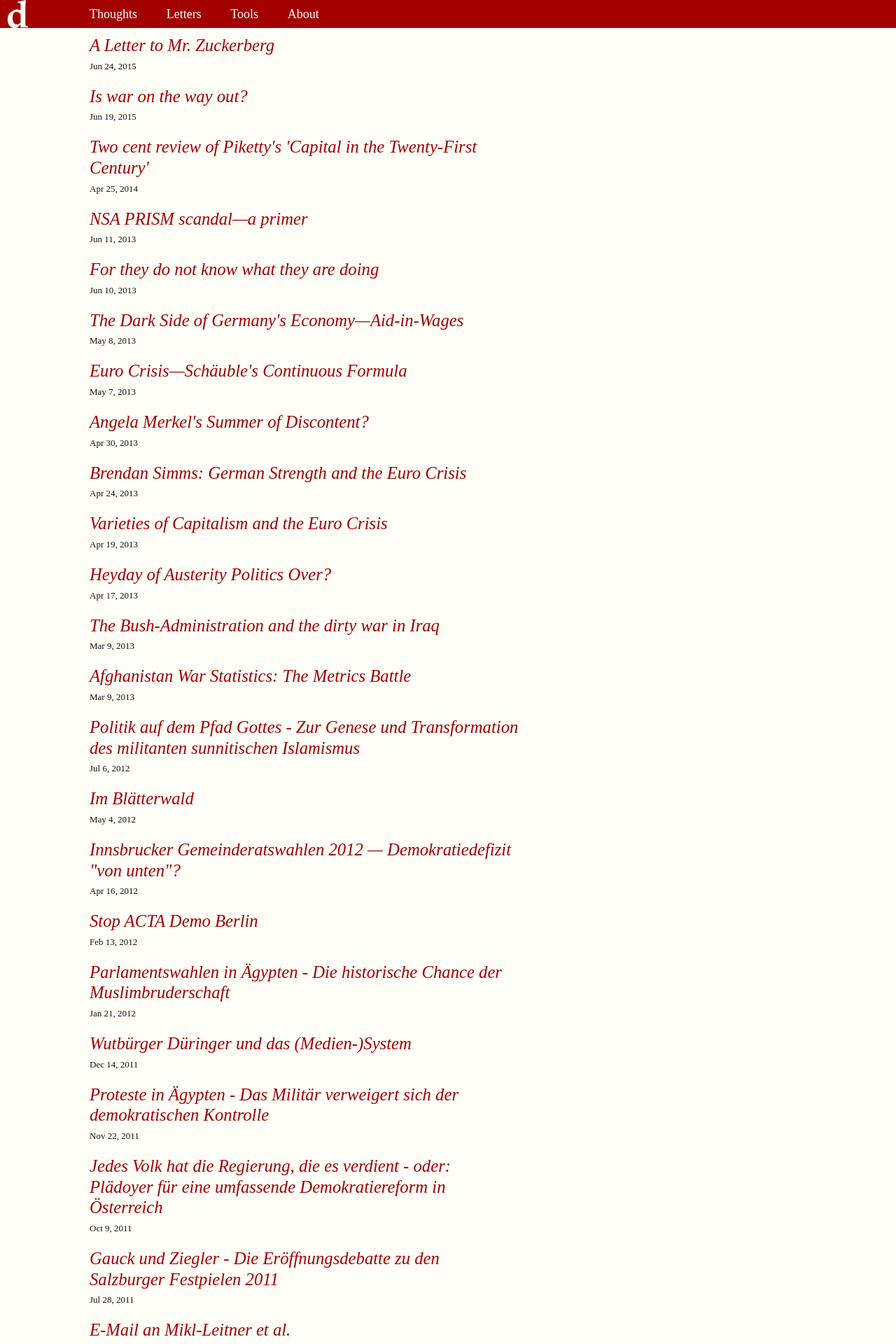
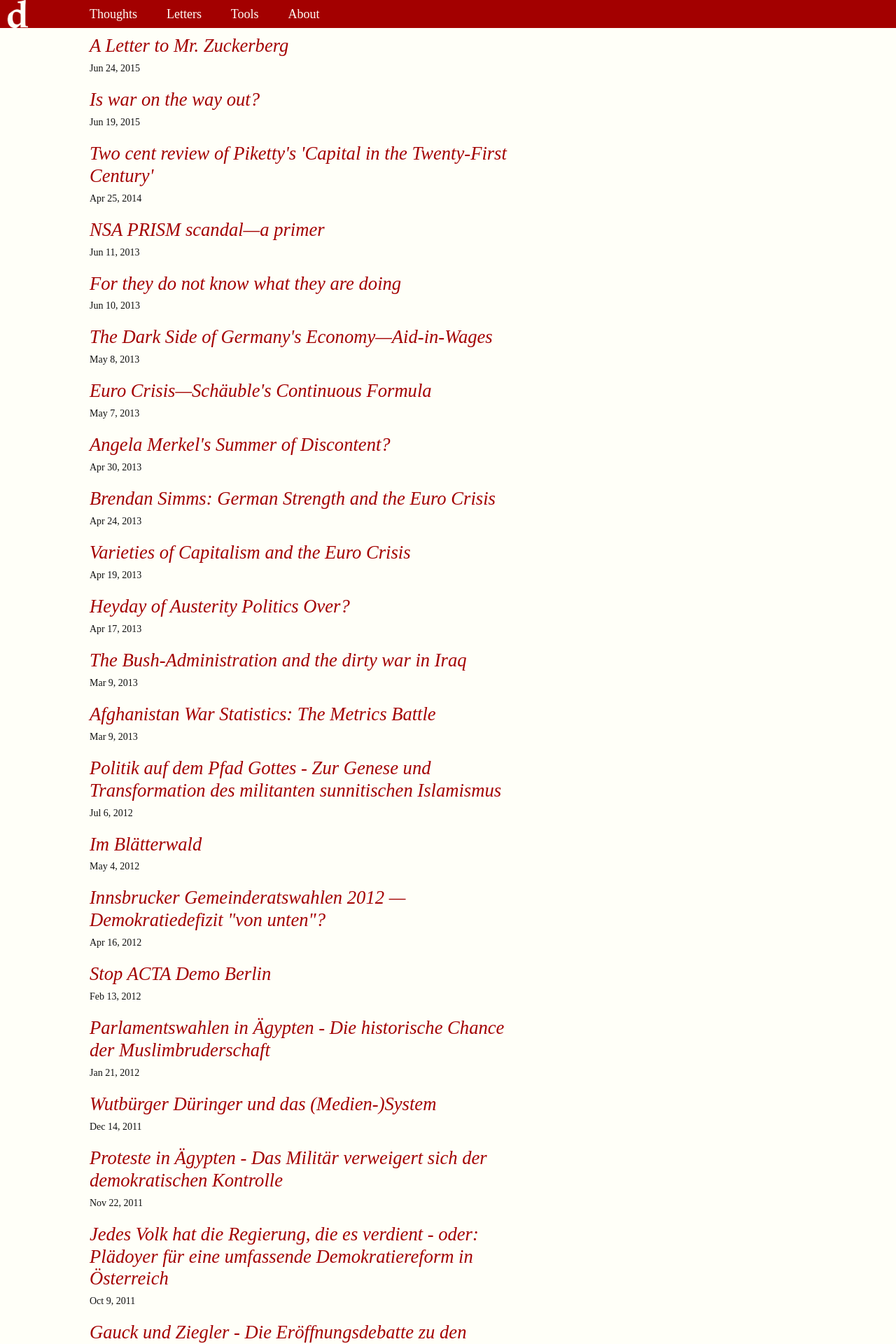
Before and after one commit to mo-tom/bkp, a Jekyll site: the page built from index.html, in a window 1280 px wide. Shown: the top 1920 px of the page at 70% size. Built offline with Jekyll 4.4.1, drawn with Linux system fonts in a browser that asks for light colours; some web fonts are replaced.

Commit message:
font size

```diff
--- a/css/tufte.css
+++ b/css/tufte.css
@@ -90,7 +90,7 @@ html {
 }*/
 
 @media screen and (min-width: 50px)  {
-  html{ font-size: 12px; }
+  html{ font-size: 13px; }
   a.site-title { font-size: 3rem; }
   div#logo { display: none; }
   div.smallmenu { display: inline-block;}
@@ -106,7 +106,7 @@ html {
 }
 
 @media screen and (min-width: 800px)  {
-  html{ font-size: 12px; }
+  html{ font-size: 13px; }
   a.site-title { font-size: 3rem; }
   /*div#logo { display: block; width: 60px; height: 60px; }
   div.smallmenu { display: none;}*/
@@ -121,7 +121,7 @@ html {
 }
 
 @media screen and (min-width: 900px)  {
-  html{ font-size: 13px; }
+  html{ font-size: 14px; }
   a.site-title { font-size: 3.1rem; }
   /*div#logo { width: 60px; height: 60px; }*/
   nav.small-site-nav {margin-left: 10% !important;}
@@ -133,7 +133,7 @@ html {
 }
 
 @media screen and (min-width: 1000px) {
-  html{ font-size: 13px; }
+  html{ font-size: 14px; }
   a.site-title { font-size: 3.2rem; }
  /*div#logo { width: 60px; height: 60px; }*/
  nav.small-site-nav {margin-left: 10% !important;}
@@ -144,7 +144,7 @@ html {
 }
 
 @media screen and (min-width: 1100px) {
-  html{ font-size: 13px; }
+  html{ font-size: 14px; }
   a.site-title { font-size: 3.3rem; }
  /*div#logo { width: 60px; height: 60px; }*/
  nav.small-site-nav {margin-left: 10% !important;}
@@ -156,7 +156,7 @@ html {
 }
 
 @media screen and (min-width: 1200px) {
-  html{ font-size: 13px; }
+  html{ font-size: 14px; }
   a.site-title { font-size: 3.4rem; }
  /*div#logo { width: 60px; height: 60px; }*/
  nav.small-site-nav {margin-left: 10% !important;}
@@ -167,7 +167,7 @@ html {
 }
 
 @media screen and (min-width: 1300px) {
-  html{ font-size: 13px; }
+  html{ font-size: 14px; }
   a.site-title { font-size: 3.5rem; }
  /*div#logo { width: 60px; height: 60px; }*/
  nav.small-site-nav {margin-left: 10% !important;}
```
